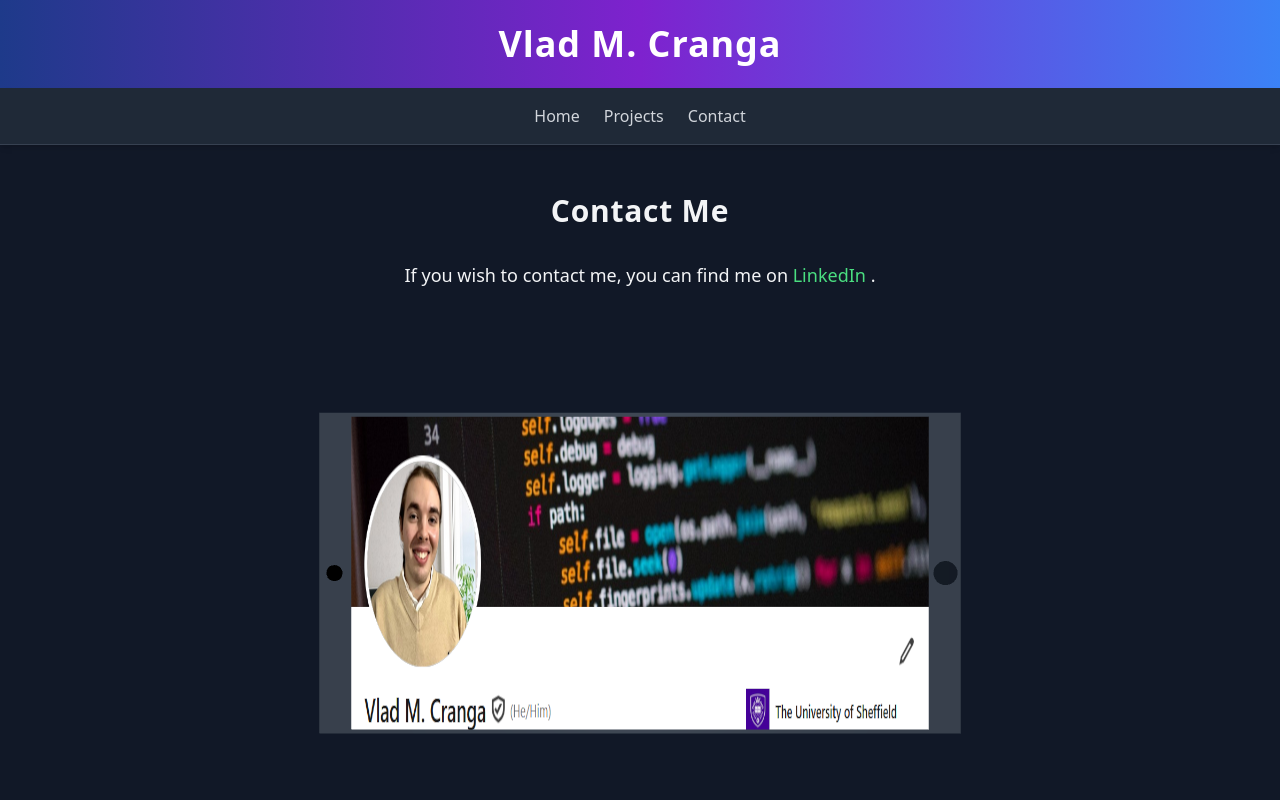
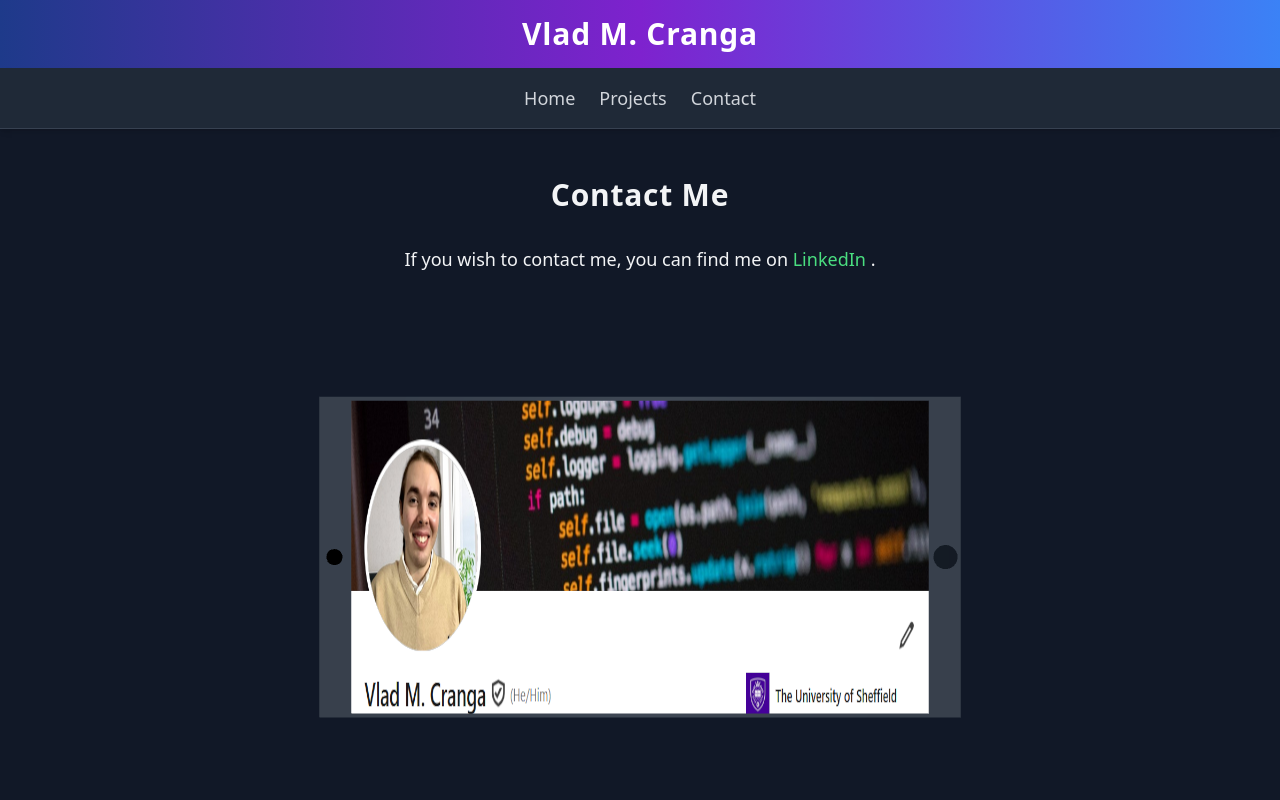
Before and after one commit to vladcranga/vladcranga.github.io, a website: page contact.html in a window 1280 px wide. Shown: the top 800 px of the page. Drawn offline with nearby package versions, Linux system fonts and the light colour scheme; animation ran at ten frames a second.

Commit message:
Fix header and navbar inconsistencies

```diff
--- a/contact.html
+++ b/contact.html
@@ -18,16 +18,18 @@
 </head>
 <body class="bg-gray-900 text-gray-100">
     <!-- Header -->
-    <header class="bg-gradient-to-r from-blue-900 via-purple-700 to-blue-500 py-6 text-center shadow-lg">
-        <h1 class="text-4xl font-bold text-white tracking-wide">Vlad M. Cranga</h1>
+    <header class="bg-gradient-to-r from-blue-900 via-purple-700 to-blue-500 py-4 text-center shadow-lg">
+        <h1 class="text-3xl font-bold text-white tracking-wide">Vlad M. Cranga</h1>
     </header>
 
     <!-- Navigation Bar -->
     <nav class="bg-gray-800 shadow-md border-b border-gray-700">
-        <ul class="flex justify-center space-x-6 py-4">
+        <ul class="flex justify-center space-x-6 py-4 text-lg">
             <li><a href="index.html" class="text-gray-300 hover:text-green-400 transition duration-300">Home</a></li>
-            <li><a href="projects.html" class="text-gray-300 hover:text-green-400 transition duration-300">Projects</a></li>
-            <li><a href="contact.html" class="text-gray-300 hover:text-green-400 transition duration-300">Contact</a></li>
+            <li><a href="projects.html" class="text-gray-300 hover:text-green-400 transition duration-300">Projects</a>
+            </li>
+            <li><a href="contact.html" class="text-gray-300 hover:text-green-400 transition duration-300">Contact</a>
+            </li>
         </ul>
     </nav>
 
```
Also changed, not shown: projects.html (+3 -3 lines).
